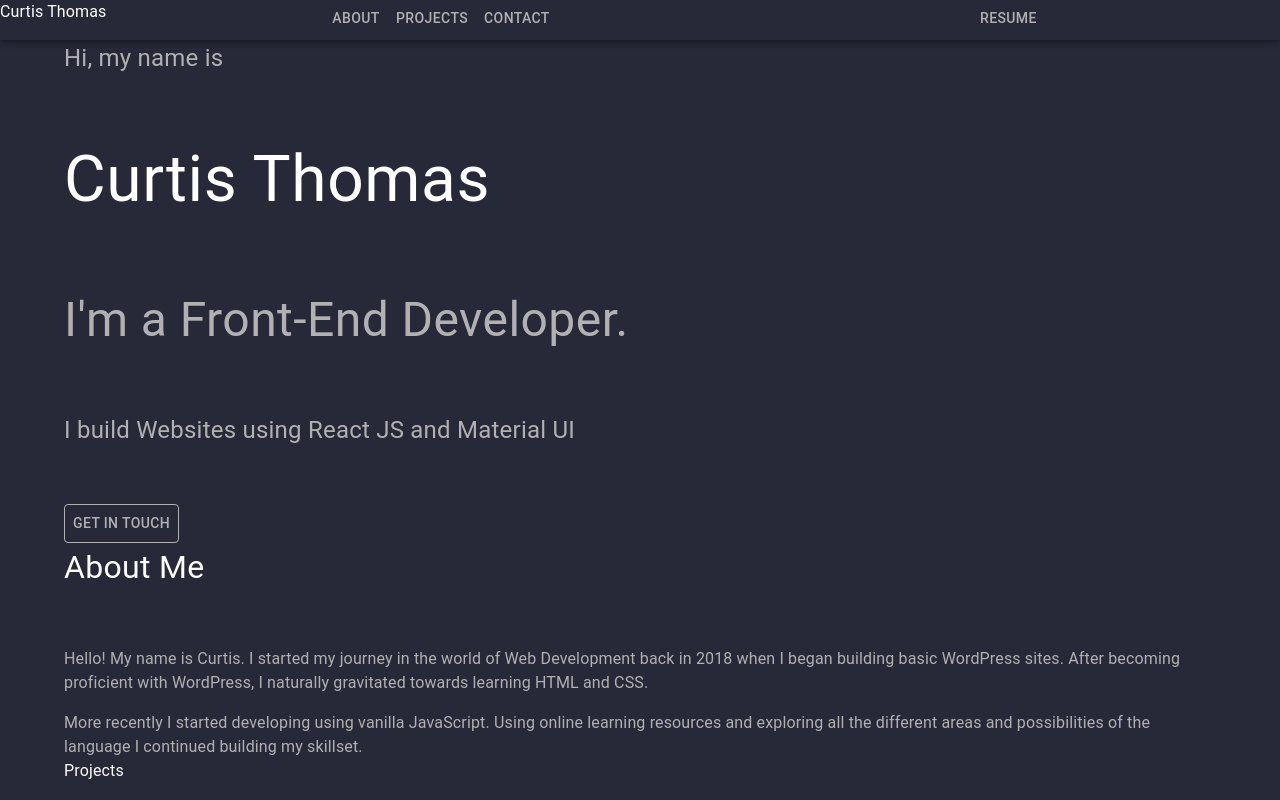
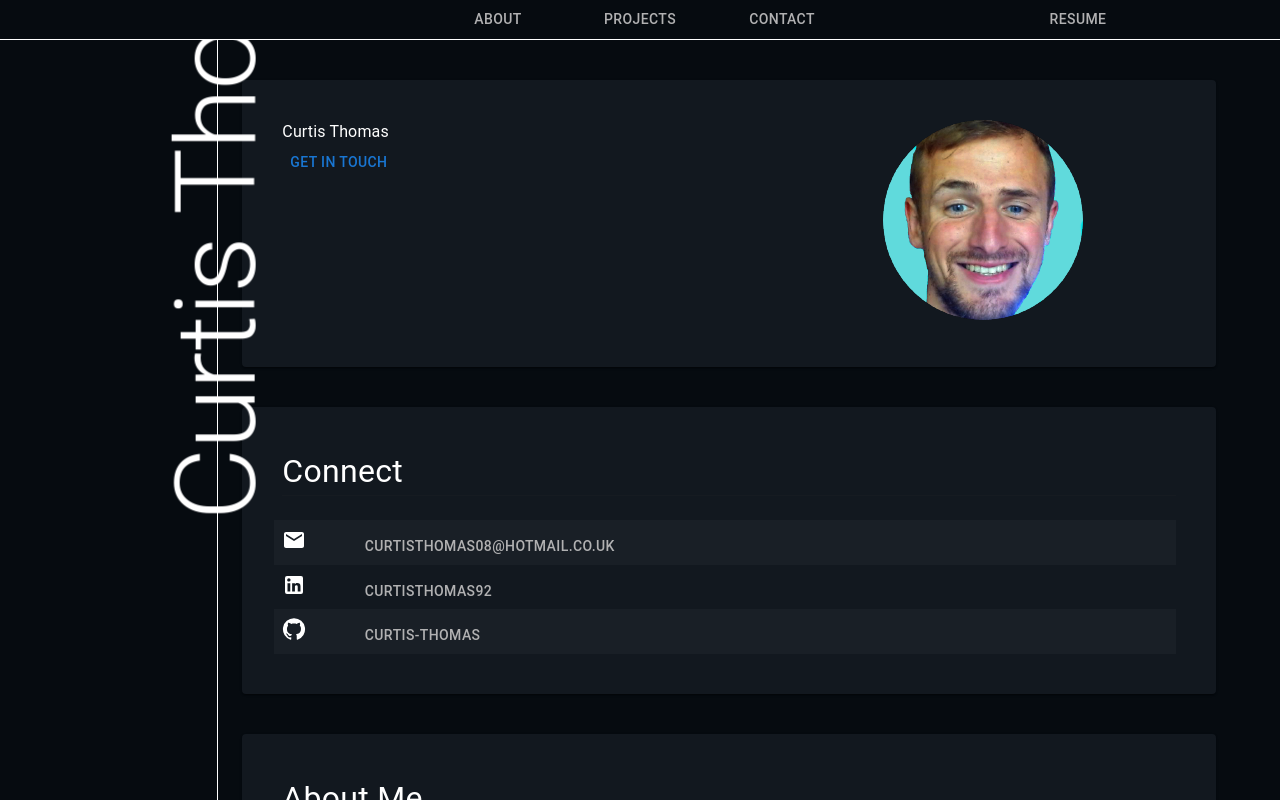
Before and after one commit to Curtis-Thomas/curtis-thomas-portfolio, a React (Create React App) app: page / in a window 1280 px wide. Shown: the top 800 px of the page. Built offline with nearby package versions, Linux system fonts and the light colour scheme.

Commit message:
add: left bar, new color scheme

```diff
--- a/package.json
+++ b/package.json
@@ -5,7 +5,8 @@
   "dependencies": {
     "@emotion/react": "^11.11.1",
     "@emotion/styled": "^11.11.0",
-    "@mui/material": "^5.13.6",
+    "@mui/icons-material": "^5.13.7",
+    "@mui/material": "^5.13.7",
     "@testing-library/jest-dom": "^5.16.5",
     "@testing-library/react": "^13.4.0",
     "@testing-library/user-event": "^13.5.0",
--- a/src/App.js
+++ b/src/App.js
@@ -5,9 +5,11 @@ import Footer from "./core/Footer";
 
 function App() {
   return (
-    <Box sx={{ backgroundColor: "#272838" }}>
+    <Box sx={{ backgroundColor: "#060B10" }}>
       <CssBaseline />
+
       <Header />
+
       <Main />
       <Footer />
     </Box>
--- a/src/core/Footer.js
+++ b/src/core/Footer.js
@@ -1,11 +1,14 @@
-import { Box, Typography } from "@mui/material";
+import { Box, Container, Typography } from "@mui/material";
 
 const Footer = () => {
   return (
-    <Box>
-      <Typography sx={{ color: "#B1B1B2" }}>
-        Copyright © 2023 Curtis Thomas
-      </Typography>
+    <Box sx={{ borderTop: "1px solid white" }}>
+      <Container>
+        {" "}
+        <Typography sx={{ color: "#B1B1B2" }}>
+          Copyright © 2023 Curtis Thomas
+        </Typography>
+      </Container>
     </Box>
   );
 };
--- a/src/core/Header.js
+++ b/src/core/Header.js
@@ -1,23 +1,45 @@
-import { AppBar, Box, Button, Grid, Typography } from "@mui/material";
+import { AppBar, Box, Button, Container, Grid } from "@mui/material";
 
 const Header = () => {
   return (
     <Box sx={{ minHeight: "5vh" }}>
-      <AppBar sx={{ height: "5vh", backgroundColor: "#272838" }}>
-        <Grid container spacing={2}>
+      <Box sx={{ textAlign: "center" }}>
+        <AppBar
+          sx={{
+            height: "5vh",
+            backgroundColor: "#060B10",
+            borderBottom: "1px solid white",
+          }}
+          elevation={0}
+        >
+          <Container
+            sx={{ display: "flex", justifyContent: "center", height: "5vh" }}
+          >
+            <Grid
+              container
+              spacing={2}
+              justifyContent="center"
+              sx={{ alignItems: "center" }}
+            >
+              <Grid item xs={12} sm={3} justifyContent="center"></Grid>
+              <Grid container item xs={12} sm={6} justifyContent="center">
                 <Grid item xs={12} sm={3}>
-            <Typography>Curtis Thomas</Typography>
+                  <Button sx={{ color: "#B1B1B2" }}>About</Button>
                 </Grid>
-          <Grid item xs={12} sm={6}>
-            <Button sx={{ color: "#B1B1B2" }}>About</Button>
+                <Grid item xs={12} sm={3}>
                   <Button sx={{ color: "#B1B1B2" }}>Projects</Button>
+                </Grid>
+                <Grid item xs={12} sm={3}>
                   <Button sx={{ color: "#B1B1B2" }}>Contact</Button>
                 </Grid>
-          <Grid item xs={12} sm={3}>
+              </Grid>
+              <Grid item xs={12} sm={3} justifyContent="center">
                 <Button sx={{ color: "#B1B1B2" }}>Resume</Button>
               </Grid>
             </Grid>
+          </Container>
         </AppBar>
+      </Box>
     </Box>
   );
 };
--- a/src/core/Main.js
+++ b/src/core/Main.js
@@ -1,17 +1,37 @@
-import { Container } from "@mui/material";
+import { Box, Container, Grid, useMediaQuery } from "@mui/material";
 import Jumbotron from "./main/Jumbotron";
 import AboutMe from "./main/AboutMe";
 import Projects from "./main/Projects";
-import Contact from "./main/Contact";
+import Connect from "./main/Connect";
+import LeftBar from "./main/LeftBar";
 
 const Main = () => {
+  const isDesktop = useMediaQuery("(min-width: 960px)");
+
   return (
-    <Container>
-      <Jumbotron />
-      <AboutMe />
-      <Projects />
-      <Contact />
-    </Container>
+    <Box>
+      <Grid container spacing={3}>
+        {isDesktop && (
+          <Grid item xs={12} sm={2}>
+            <LeftBar />
+          </Grid>
+        )}
+        <Grid item xs={12} sm={isDesktop ? 10 : 12}>
+          <Container
+            sx={{
+              borderLeft: "solid 1px white",
+              paddingTop: 5,
+              paddingBottom: 1,
+            }}
+          >
+            <Jumbotron />
+            <Connect />
+            <AboutMe />
+            <Projects />
+          </Container>
+        </Grid>
+      </Grid>
+    </Box>
   );
 };
 
--- a/src/core/main/AboutMe.js
+++ b/src/core/main/AboutMe.js
@@ -1,8 +1,17 @@
-import { Grid, Typography } from "@mui/material";
+import { Card, Grid, Typography } from "@mui/material";
 
 const AboutMe = () => {
   return (
     <>
+      <Card
+        sx={{
+          backgroundColor: "#12181F",
+          marginTop: 5,
+          marginBottom: 5,
+          marginRight: 5,
+          padding: 5,
+        }}
+      >
         <Grid container spacing={2}>
           <Grid container item xs={12} sm={12}>
             {" "}
@@ -12,21 +21,23 @@ const AboutMe = () => {
           </Grid>
           <Grid container item xs={12} sm={12}>
             {" "}
-          <Typography sx={{ color: "#B1B1B2", fontSize: "1rem", marginTop: 5 }}>
+            <Typography
+              sx={{ color: "#B1B1B2", fontSize: "1rem", marginTop: 5 }}
+            >
               Hello! My name is Curtis. I started my journey in the world of Web
               Development back in 2018 when I began building basic WordPress
               sites. After becoming proficient with WordPress, I naturally
-            gravitated towards learning HTML and CSS.{" "}
+              gravitated towards learning HTML, CSS and then onto
+              JaveScript/React JS.{" "}
             </Typography>
           </Grid>
           <Grid container item xs={12} sm={12}>
             <Typography sx={{ color: "#B1B1B2", fontSize: "1rem" }}>
-            More recently I started developing using vanilla JavaScript. Using
-            online learning resources and exploring all the different areas and
-            possibilities of the language I continued building my skillset.
+              Now I make websites using React JS and Material UI
             </Typography>
           </Grid>
         </Grid>
+      </Card>
     </>
   );
 };
--- /dev/null
+++ b/src/core/main/Connect.js
@@ -0,0 +1,67 @@
+import { Button, Card, Divider, Grid, Typography } from "@mui/material";
+import EmailIcon from "@mui/icons-material/Email";
+import LinkedInIcon from "@mui/icons-material/LinkedIn";
+import GitHubIcon from "@mui/icons-material/GitHub";
+
+const Connect = () => {
+  return (
+    <>
+      <Card
+        sx={{
+          backgroundColor: "#12181F",
+          marginTop: 5,
+          marginBottom: 5,
+          marginRight: 5,
+          padding: 5,
+        }}
+      >
+        <Grid container spacing={1}>
+          <Grid item xs={12} sm={12} marginBottom={3}>
+            <Typography sx={{ color: "white", fontSize: "2rem" }}>
+              Connect
+            </Typography>
+            <Divider color="#191F26" />
+          </Grid>
+
+          <Grid container item xs={12} sm={12} backgroundColor={"#191F26"}>
+            <Grid item xs={12} sm={1}>
+              <Typography color={"white"}>
+                <EmailIcon />
+              </Typography>
+            </Grid>
+            <Grid item xs={12} sm={6}>
+              <Button sx={{ color: "#B1B1B2" }}>
+                CurtisThomas08@hotmail.co.uk
+              </Button>
+            </Grid>
+          </Grid>
+
+          <Grid container item xs={12} sm={12}>
+            <Grid item xs={12} sm={1}>
+              <Typography color={"white"}>
+                <LinkedInIcon />
+              </Typography>
+            </Grid>
+            <Grid item xs={12} sm={11}>
+              <Button sx={{ color: "#B1B1B2" }}>curtisthomas92</Button>
+            </Grid>
+          </Grid>
+          <Grid container item xs={12} sm={12} backgroundColor={"#191F26"}>
+            <Grid item xs={12} sm={1}>
+              {" "}
+              <Typography color={"white"}>
+                <GitHubIcon />
+              </Typography>
+            </Grid>
+            <Grid item xs={12} sm={11}>
+              {" "}
+              <Button sx={{ color: "#B1B1B2" }}>Curtis-Thomas</Button>
+            </Grid>
+          </Grid>
+        </Grid>
+      </Card>
+    </>
+  );
+};
+
+export default Connect;
--- a/src/core/main/Contact.js
+++ /dev/null
@@ -1,19 +0,0 @@
-import { Button, Container, Typography } from "@mui/material";
-
-const Contact = () => {
-  return (
-    <Container sx={{ marginTop: 5, marginBottom: 5 }}>
-      <Typography sx={{ color: "white", fontSize: "2rem" }}>Contact</Typography>
-      <Typography sx={{ color: "#B1B1B2", fontSize: "1rem", marginTop: 5 }}>
-        If you have any questions or would just like to chat, please feel free
-        to get in touch via the links below.
-      </Typography>
-      <Container sx={{ marginTop: 5 }}>
-        <Button sx={{ color: "#B1B1B2" }}>E-mail</Button>
-        <Button sx={{ color: "#B1B1B2" }}>LinkedIn</Button>
-      </Container>
-    </Container>
-  );
-};
-
-export default Contact;
--- a/src/core/main/Jumbotron.js
+++ b/src/core/main/Jumbotron.js
@@ -1,46 +1,31 @@
-import { Button, Grid, Typography } from "@mui/material";
+import { Button, Card, Grid, Typography } from "@mui/material";
+import JumbotronImg from "./jumbotron.png";
 
 const Jumbotron = () => {
   return (
-    <Grid container spacing={2}>
-      <Grid container item xs={12} sm={12}>
-        {" "}
-        <Typography sx={{ color: "#B1B1B2", fontSize: "1.5rem" }}>
-          Hi, my name is
-        </Typography>
+    <Card sx={{ backgroundColor: "#12181F", marginRight: 5 }}>
+      <Grid container spacing={1} padding={5}>
+        <Grid item xs={12} sm={8}>
+          <Grid item xs={12} sm={12}>
+            <Typography color={"white"}>Curtis Thomas</Typography>
+          </Grid>
+          <Grid item xs={12} sm={12}></Grid>
+          <Grid item xs={12} sm={12}></Grid>
+          <Grid item xs={12} sm={12}>
+            <Button>Get in Touch</Button>
+          </Grid>
+        </Grid>
+        <Grid item xs={12} sm={4}>
+          <Grid item xs={12} sm={12}>
+            <img
+              src={JumbotronImg}
+              alt="Jumbotron"
+              style={{ objectFit: "fill", height: "100%" }}
+            />
+          </Grid>
+        </Grid>
       </Grid>
-      <Grid container item xs={12} sm={12}>
-        {" "}
-        <Typography sx={{ color: "white", fontSize: "4rem", marginTop: 5 }}>
-          Curtis Thomas
-        </Typography>
-      </Grid>
-      <Grid container item xs={12} sm={12}>
-        {" "}
-        <Typography sx={{ color: "#B1B1B2", fontSize: "3rem", marginTop: 5 }}>
-          I'm a Front-End Developer.
-        </Typography>
-      </Grid>
-      <Grid container item xs={12} sm={12}>
-        {" "}
-        <Typography sx={{ color: "#B1B1B2", fontSize: "1.5rem", marginTop: 5 }}>
-          I build Websites using React JS and Material UI
-        </Typography>
-      </Grid>
-      <Grid container item xs={12} sm={12}>
-        {" "}
-        <Button
-          sx={{
-            backgroundColor: "rgba(255, 255, 255, 0)",
-            border: "solid 1px #B1B1B2",
-            color: "#B1B1B2",
-            marginTop: 5,
-          }}
-        >
-          Get in Touch
-        </Button>
-      </Grid>
-    </Grid>
+    </Card>
   );
 };
 
--- /dev/null
+++ b/src/core/main/LeftBar.js
@@ -0,0 +1,31 @@
+import { Typography, Grid } from "@mui/material";
+
+const LeftBar = () => {
+  return (
+    <Grid
+      container
+      direction="column"
+      justifyContent="center"
+      alignItems="center"
+      style={{ height: "100vh", marginLeft: "-9vh", marginTop: "10vh" }}
+      position={"fixed"}
+    >
+      <Grid item>
+        <Typography
+          color="white"
+          variant="h1"
+          style={{
+            fontSize: "7rem",
+            transform: "rotate(-90deg)",
+            transformOrigin: "left",
+            whiteSpace: "nowrap",
+          }}
+        >
+          Curtis Thomas
+        </Typography>
+      </Grid>
+    </Grid>
+  );
+};
+
+export default LeftBar;
--- a/src/core/main/Projects.js
+++ b/src/core/main/Projects.js
@@ -1,8 +1,17 @@
-import { Grid, Typography } from "@mui/material";
+import { Card, Grid, Typography } from "@mui/material";
 import ProjectCard from "./projects/ProjectCard";
 
 const Projects = () => {
   return (
+    <Card
+      sx={{
+        backgroundColor: "#12181F",
+        marginTop: 5,
+        marginBottom: 5,
+        marginRight: 5,
+        padding: 5,
+      }}
+    >
       <Grid container spacing={3} marginBottom={15}>
         <Grid container item xs={12} sm={12}>
           {" "}
@@ -35,6 +44,7 @@ const Projects = () => {
           </Grid>
         </Grid>
       </Grid>
+    </Card>
   );
 };
 
--- a/src/core/main/projects/ProjectCard.js
+++ b/src/core/main/projects/ProjectCard.js
@@ -3,7 +3,7 @@ import { Box, Grid, Typography } from "@mui/material";
 const ProjectCard = ({ img, title, description }) => {
   return (
     <>
-      <Box sx={{ backgroundColor: "#bbb", width: "90%" }}>
+      <Box sx={{ backgroundColor: "#3B434C", width: "90%" }}>
         <Grid container spacing={2}>
           <Grid container item xs={11} sm={11}>
             {" "}
```
Also changed, not shown: src/core/main/jumbotron.png (added), 1 other file (tests, documents, lock files or other folders). Lines whose indentation alone changed are shown as unchanged.
